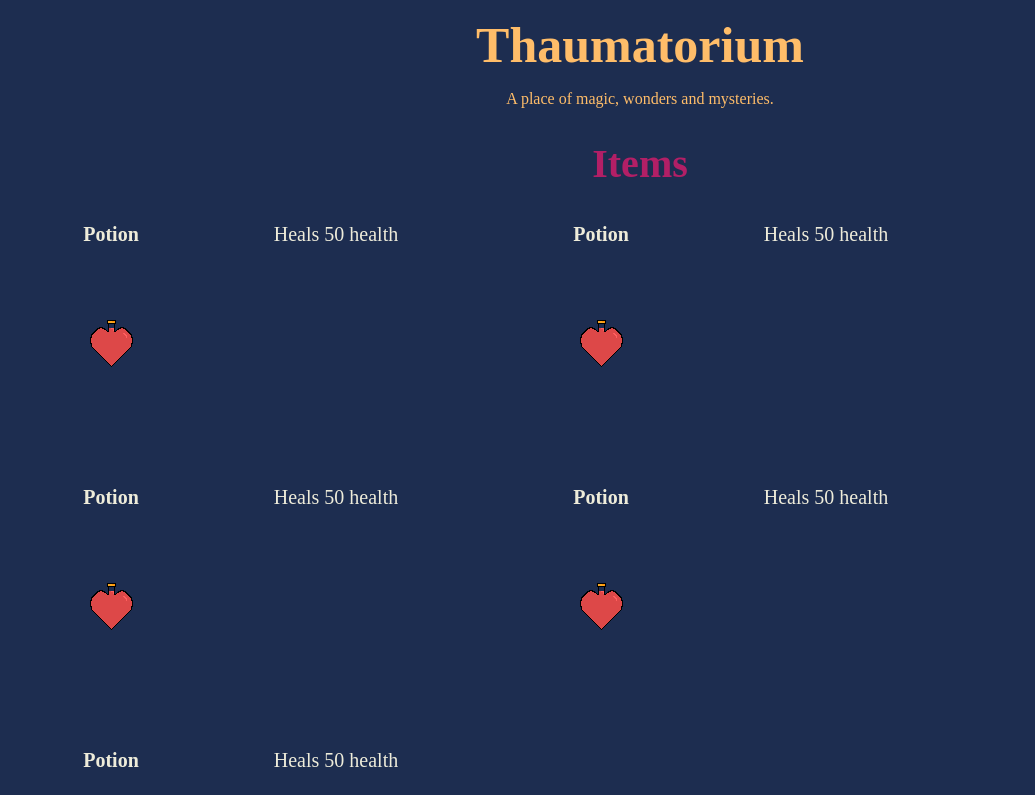
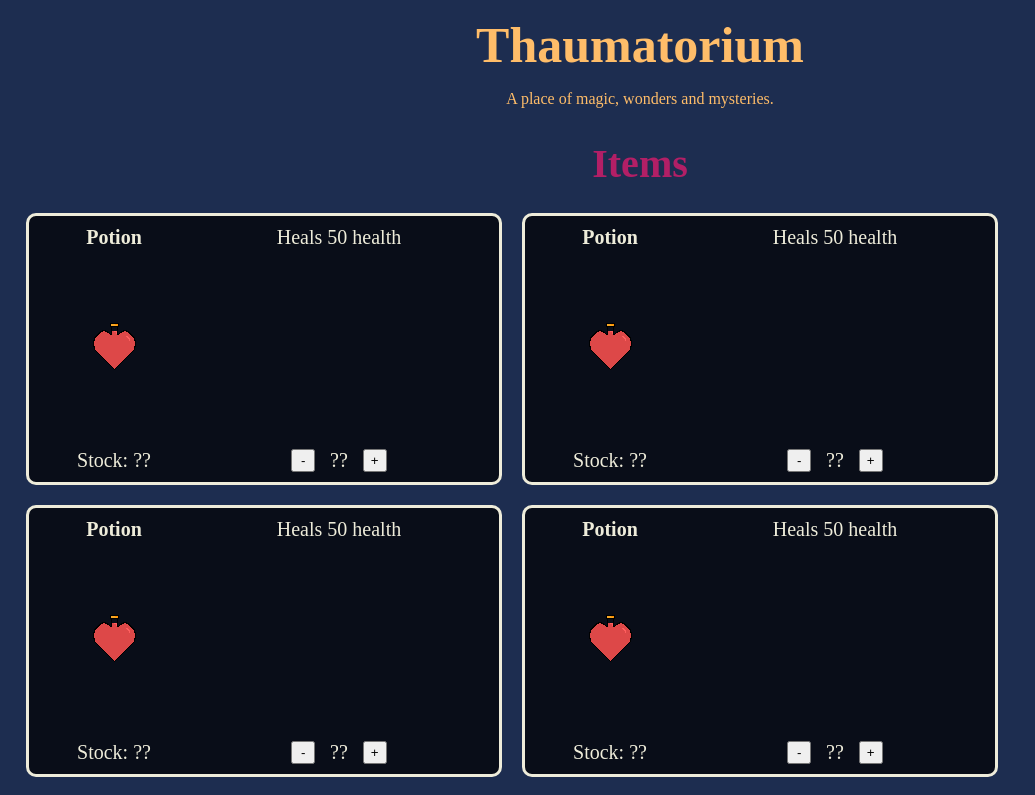
Before and after one commit to julesnuggy/thaumatorium, a React app in the folder frontend/: page /items in a window 1280 px wide. Shown: the top 795 px of the page, without its empty margins (0-1035 px from the left). Built offline with nearby package versions, Linux system fonts and the light colour scheme.

Commit message:
Add Product controls

```diff
--- a/frontend/src/components/Product/Product.module.scss
+++ b/frontend/src/components/Product/Product.module.scss
@@ -1,13 +1,20 @@
+@import '../../constants/colours';
+
 .container {
   display: grid;
   grid-template-columns: 150px 300px;
-  grid-template-rows: auto 200px;
+  grid-template-rows: auto 200px auto;
   grid-template-areas:
     "title description"
-    "image description";
-  padding: 20px;
+    "image description"
+    "stock controls";
+  margin: 10px;
+  padding: 10px;
   align-items: center;
   justify-items: center;
+  border: solid 3px $beige;
+  border-radius: 10px;
+  background-color: $black-opaque;
 
   .title {
     grid-area: title;
@@ -23,4 +30,15 @@
     align-self: start;
     text-align: left;
   }
+
+  .stock {
+    grid-area: stock;
+  }
+
+  .controls {
+    grid-area: controls;
+    display: grid;
+    grid-template-columns: 1fr 2fr 1fr;
+    text-align: center;
+  }
 }
--- a/frontend/src/components/Product/Product.tsx
+++ b/frontend/src/components/Product/Product.tsx
@@ -21,6 +21,12 @@ const Product = ({ title, imageName, description }: props) => (
     <div className={styles.description}>
       {description}
     </div>
+    <div className={styles.stock}>Stock: ??</div>
+    <div className={styles.controls}>
+      <button>-</button>
+      <div>??</div>
+      <button>+</button>
+    </div>
   </div>
 );
 
--- a/frontend/src/constants/colours.scss
+++ b/frontend/src/constants/colours.scss
@@ -1,3 +1,4 @@
+$black-opaque: #000000B3;
 $blue-grey: #1d2d50;
 $purple: #6a2c70;
 $burgundy: #b21f66;
```
